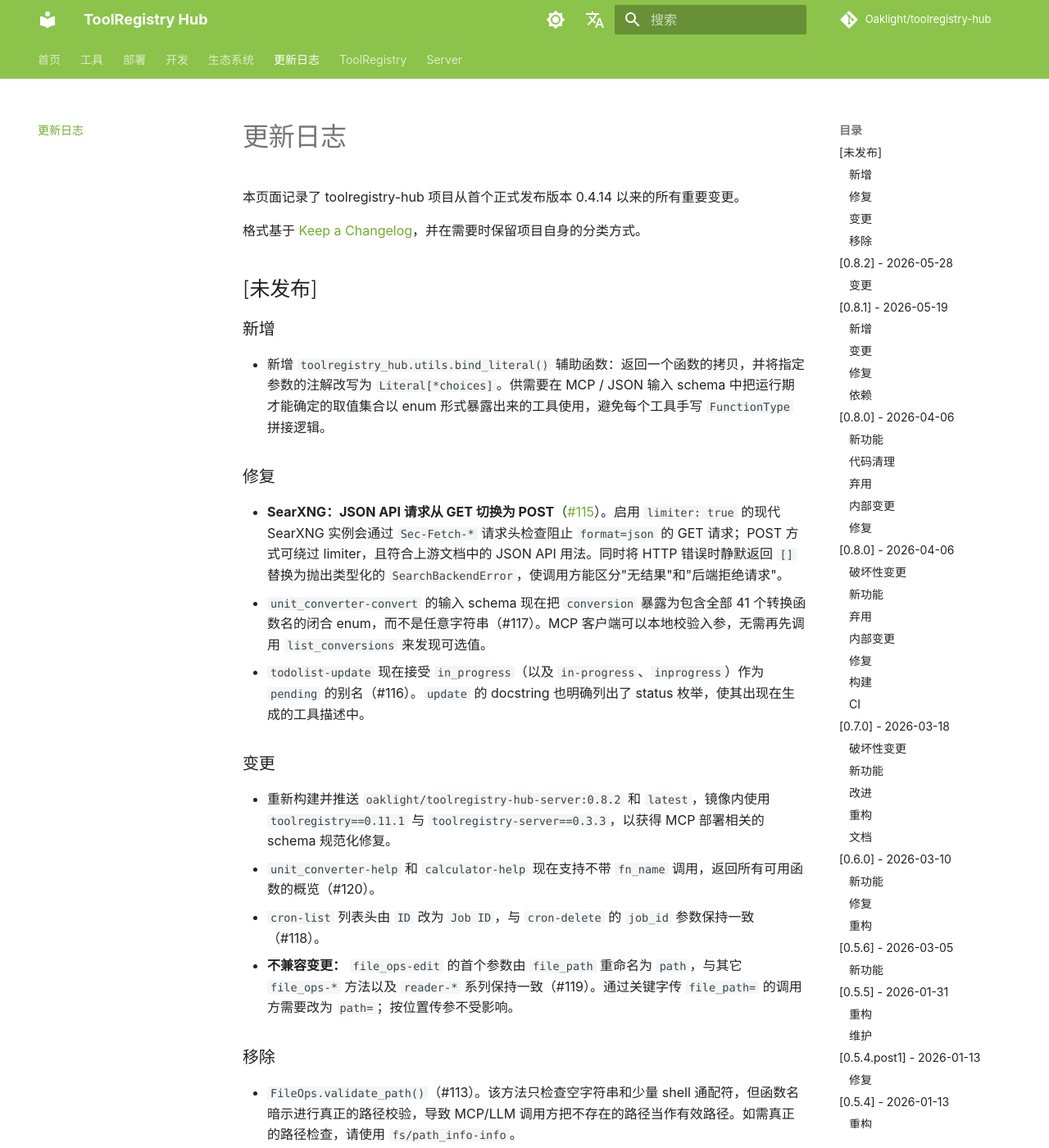
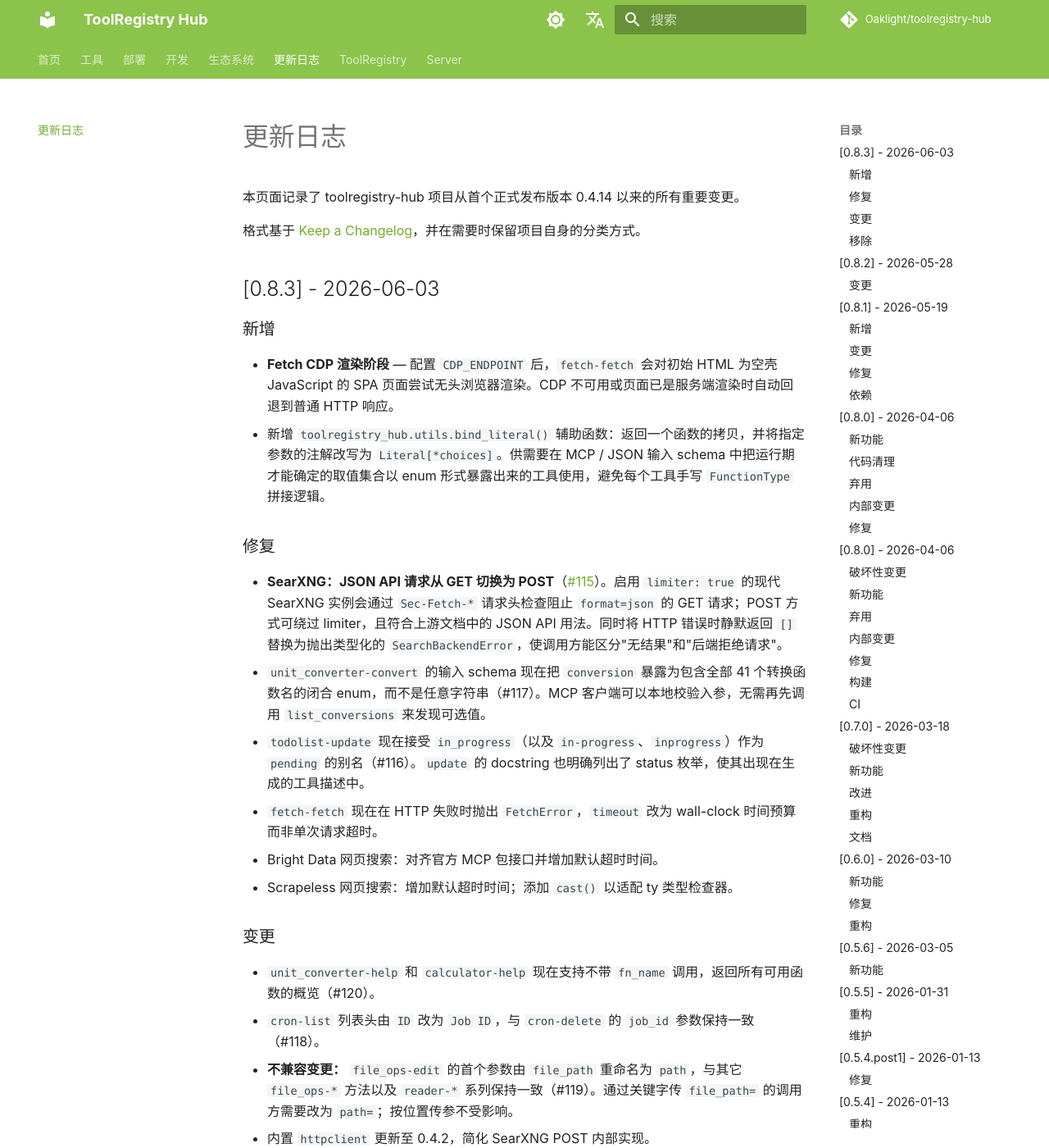
Before and after one commit to Oaklight/toolregistry-hub, an MkDocs documentation site: the page built from docs/changelog.md, in a window 1280 px wide and 1400 px high. Shown: the whole window at 82% size. Built offline with MkDocs 1.6.1 and Material for MkDocs 9.7.7, drawn with Linux system fonts in a browser that asks for light colours; some web fonts are replaced; comment, search, counter and statistics services are not loaded; some of the changed text lies outside the part shown.

Commit message:
changelog: add 0.8.3 release notes

```diff
--- a/docs/changelog.md
+++ b/docs/changelog.md
@@ -12,10 +12,11 @@ author: Oaklight
 
 格式基于 [Keep a Changelog](https://keepachangelog.com/zh-CN/1.1.0/)，并在需要时保留项目自身的分类方式。
 
-## [未发布]
+## [0.8.3] - 2026-06-03
 
 ### 新增
 
+- **Fetch CDP 渲染阶段** — 配置 `CDP_ENDPOINT` 后，`fetch-fetch` 会对初始 HTML 为空壳 JavaScript 的 SPA 页面尝试无头浏览器渲染。CDP 不可用或页面已是服务端渲染时自动回退到普通 HTTP 响应。
 - 新增 `toolregistry_hub.utils.bind_literal()` 辅助函数：返回一个函数的拷贝，并将指定参数的注解改写为 `Literal[*choices]`。供需要在 MCP / JSON 输入 schema 中把运行期才能确定的取值集合以 enum 形式暴露出来的工具使用，避免每个工具手写 `FunctionType` 拼接逻辑。
 
 ### 修复
@@ -23,13 +24,17 @@ author: Oaklight
 - **SearXNG：JSON API 请求从 GET 切换为 POST**（[#115](https://github.com/Oaklight/toolregistry-hub/issues/115)）。启用 `limiter: true` 的现代 SearXNG 实例会通过 `Sec-Fetch-*` 请求头检查阻止 `format=json` 的 GET 请求；POST 方式可绕过 limiter，且符合上游文档中的 JSON API 用法。同时将 HTTP 错误时静默返回 `[]` 替换为抛出类型化的 `SearchBackendError`，使调用方能区分"无结果"和"后端拒绝请求"。
 - `unit_converter-convert` 的输入 schema 现在把 `conversion` 暴露为包含全部 41 个转换函数名的闭合 enum，而不是任意字符串（#117）。MCP 客户端可以本地校验入参，无需再先调用 `list_conversions` 来发现可选值。
 - `todolist-update` 现在接受 `in_progress`（以及 `in-progress`、`inprogress`）作为 `pending` 的别名（#116）。`update` 的 docstring 也明确列出了 status 枚举，使其出现在生成的工具描述中。
+- `fetch-fetch` 现在在 HTTP 失败时抛出 `FetchError`，`timeout` 改为 wall-clock 时间预算而非单次请求超时。
+- Bright Data 网页搜索：对齐官方 MCP 包接口并增加默认超时时间。
+- Scrapeless 网页搜索：增加默认超时时间；添加 `cast()` 以适配 ty 类型检查器。
 
 ### 变更
 
-- 重新构建并推送 `oaklight/toolregistry-hub-server:0.8.2` 和 `latest`，镜像内使用 `toolregistry==0.11.1` 与 `toolregistry-server==0.3.3`，以获得 MCP 部署相关的 schema 规范化修复。
 - `unit_converter-help` 和 `calculator-help` 现在支持不带 `fn_name` 调用，返回所有可用函数的概览（#120）。
 - `cron-list` 列表头由 `ID` 改为 `Job ID`，与 `cron-delete` 的 `job_id` 参数保持一致（#118）。
 - **不兼容变更：** `file_ops-edit` 的首个参数由 `file_path` 重命名为 `path`，与其它 `file_ops-*` 方法以及 `reader-*` 系列保持一致（#119）。通过关键字传 `file_path=` 的调用方需要改为 `path=`；按位置传参不受影响。
+- 内置 `httpclient` 更新至 0.4.2，简化 SearXNG POST 内部实现。
+- 重新构建并推送 `oaklight/toolregistry-hub-server:0.8.3` 和 `latest`。
 
 ### 移除
 
```
